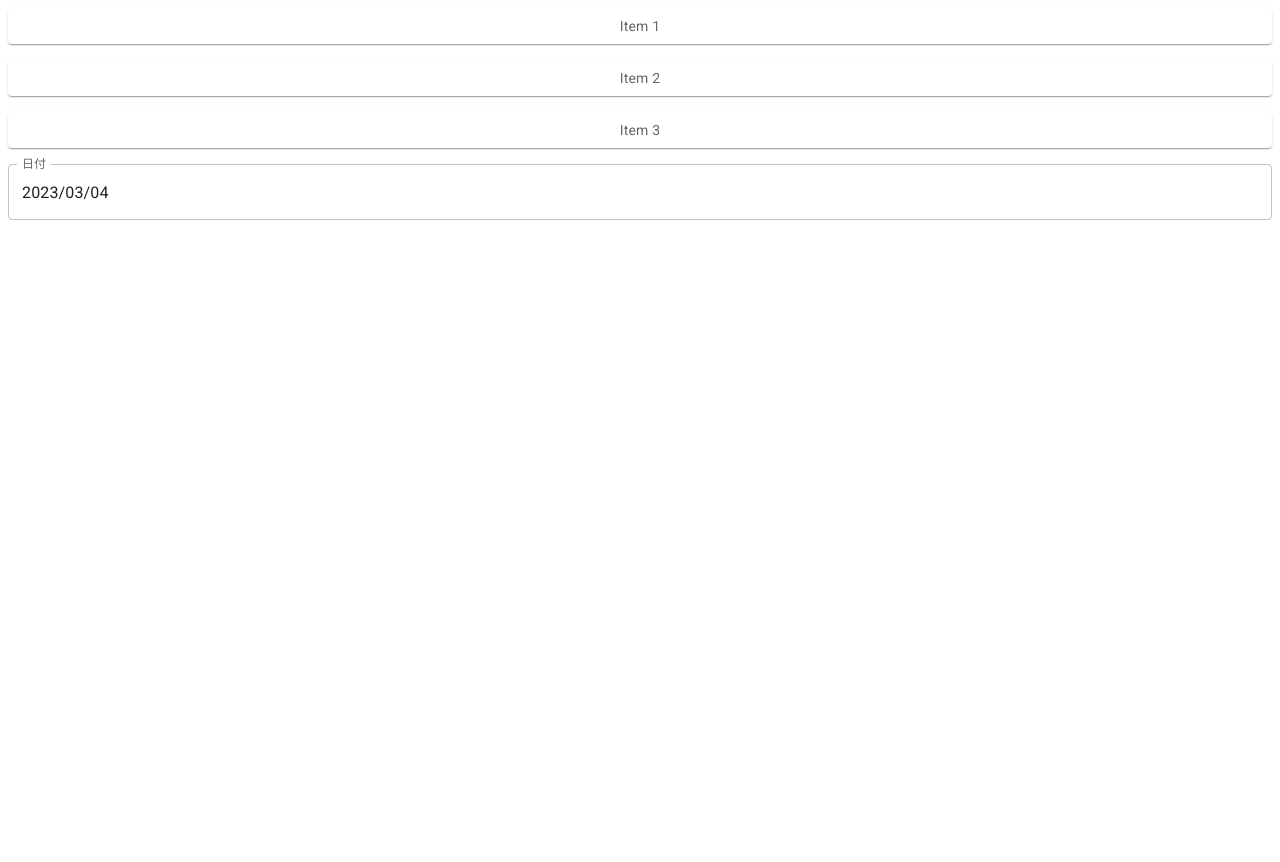
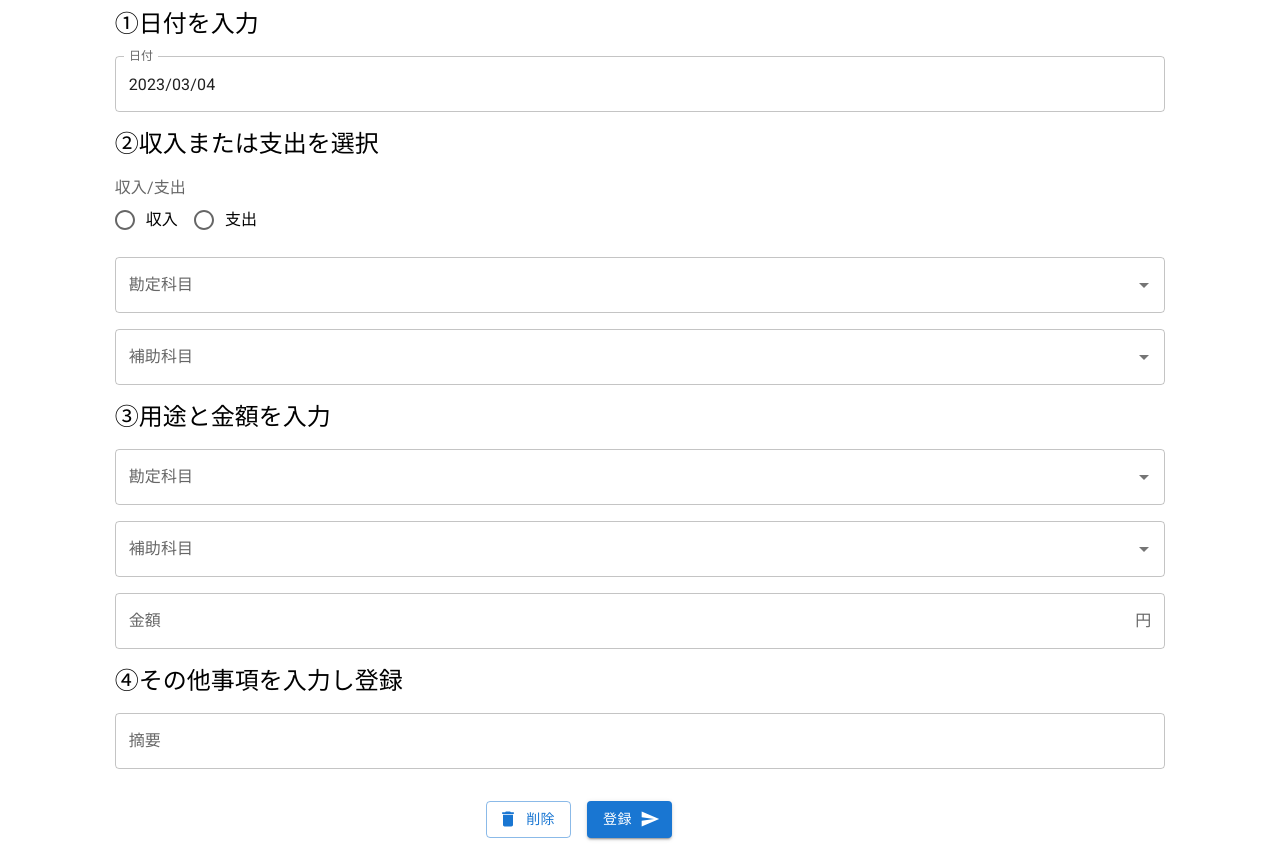
Before and after one commit to dmasuda1116/LIFF_react, a React (Vite) app: page / in a window 1280 px wide. Before the commit the page ends 800 px from the top, so only its background shows below. Built offline with nearby package versions, Linux system fonts and the light colour scheme.

Commit message:
アプリデザイン作成

```diff
--- a/index.html
+++ b/index.html
@@ -5,7 +5,7 @@
     <link rel="icon" href="/src/favicon.ico" />
     <meta name="viewport" content="width=device-width, initial-scale=1.0" />
     <link rel="stylesheet" href="https://fonts.googleapis.com/css?family=Roboto:300,400,500,700&display=swap" />
-    <title>LIFF App</title>
+    <title>LINE de 会計</title>
   </head>
   <body>
     <div id="root"></div>
--- a/package.json
+++ b/package.json
@@ -12,8 +12,10 @@
     "@date-io/date-fns": "1.x",
     "@emotion/react": "^11.10.6",
     "@emotion/styled": "^11.10.6",
+    "@fontsource/roboto": "^4.5.8",
     "@line/liff": "2.21.4",
     "@material-ui/pickers": "^3.3.10",
+    "@mui/icons-material": "^5.11.11",
     "@mui/lab": "^5.0.0-alpha.122",
     "@mui/material": "^5.11.12",
     "@mui/x-date-pickers": "^6.0.0",
--- a/src/App.tsx
+++ b/src/App.tsx
@@ -8,10 +8,29 @@ import Stack from '@mui/material/Stack';
 import { styled } from '@mui/material/styles';
 import { DemoContainer } from '@mui/x-date-pickers/internals/demo';
 import { AdapterDayjs } from '@mui/x-date-pickers/AdapterDayjs';
-import { LocalizationProvider, 	jaJP, DatePicker } from '@mui/x-date-pickers';
+import { LocalizationProvider, jaJP, DatePicker } from '@mui/x-date-pickers';
 import dayjs, { Dayjs } from 'dayjs';
 import 'dayjs/locale/ja';
+import TextField from '@mui/material/TextField';
+import Autocomplete from '@mui/material/Autocomplete';
+import Radio from '@mui/material/Radio';
+import RadioGroup from '@mui/material/RadioGroup';
+import FormControlLabel from '@mui/material/FormControlLabel';
+import FormControl from '@mui/material/FormControl';
+import FormLabel from '@mui/material/FormLabel';
+import OutlinedInput from '@mui/material/OutlinedInput';
+import InputLabel from '@mui/material/InputLabel';
+import InputAdornment from '@mui/material/InputAdornment';
+import DeleteIcon from '@mui/icons-material/Delete';
+import SendIcon from '@mui/icons-material/Send';
+import Typography from '@mui/material/Typography';
+import Grid from '@mui/material/Grid';
 
+const Div = styled('div')(({ theme }) => ({
+  ...theme.typography.button,
+  backgroundColor: theme.palette.background.paper,
+  padding: theme.spacing(1),
+}));
 
 const Item = styled(Paper)(({ theme }) => ({
   backgroundColor: theme.palette.mode === 'dark' ? '#1A2027' : '#fff',
@@ -21,13 +40,22 @@ const Item = styled(Paper)(({ theme }) => ({
   color: theme.palette.text.secondary,
 }));
 
+const Account_name =[
+  {label: "現金", id: 0},
+  {label: "当座預金", id: 1}
+]
+
 function App() {
   return (
+    <Box sx={{ flexGrow: 1 }}>
+      <Grid container spacing={2}>
+        <Grid item xs={1}/>
+        <Grid item xs={10}>
           <Box sx={{ width: '100%' }}>
             <Stack spacing={2}>
-        <Item>Item 1</Item>
-        <Item>Item 2</Item>
-        <Item>Item 3</Item>
+              <Typography variant="h5" gutterBottom>
+                ①日付を入力
+              </Typography>
               <LocalizationProvider dateAdapter={AdapterDayjs} localeText={jaJP.components.MuiLocalizationProvider.defaultProps.localeText} adapterLocale="ja">
                 <DatePicker
                   label="日付"
@@ -37,14 +65,86 @@ function App() {
                     toolbar: {
                       toolbarPlaceholder: "__",
                       toolbarFormat: "YYYY年MM月DD日",
-            hidden: false,
+                      hidden: true,
                     }
                   }}
                 />
               </LocalizationProvider>
+              <Typography variant="h5" gutterBottom>
+                ②収入または支出を選択
+              </Typography>
+              <FormControl>
+                <FormLabel id="demo-row-radio-buttons-group-label">収入/支出</FormLabel>
+                <RadioGroup
+                  row
+                  aria-labelledby="demo-row-radio-buttons-group-label"
+                  name="row-radio-buttons-group"
+                >
+                  <FormControlLabel value="収入" control={<Radio />} label="収入" />
+                  <FormControlLabel value="支出" control={<Radio />} label="支出" />
+                </RadioGroup>
+              </FormControl>
+              <Autocomplete
+                disablePortal
+                id="combo-box-demo"
+                options={Account_name}
+                renderInput={(params) => <TextField {...params} label="勘定科目" />}
+              />
+              <Autocomplete
+                disablePortal
+                id="combo-box-demo"
+                options={Account_name}
+                renderInput={(params) => <TextField {...params} label="補助科目" />}
+              />
+              <Typography variant="h5" gutterBottom>
+                ③用途と金額を入力
+              </Typography>
+              <Autocomplete
+                disablePortal
+                id="combo-box-demo"
+                options={Account_name}
+                renderInput={(params) => <TextField {...params} label="勘定科目" />}
+              />
+              <Autocomplete
+                disablePortal
+                id="combo-box-demo"
+                options={Account_name}
+                renderInput={(params) => <TextField {...params} label="補助科目" />}
+              />
+              <FormControl fullWidth sx={{ m: 1 }}>
+                <InputLabel htmlFor="outlined-adornment-amount">金額</InputLabel>
+                <OutlinedInput
+                  id="outlined-adornment-amount"
+                  endAdornment={<InputAdornment position="end">円</InputAdornment>}
+                  label="金額"
+                />
+              </FormControl>
+              <Typography variant="h5" gutterBottom>
+                ④その他事項を入力し登録
+              </Typography>
+              <TextField id="outlined-basic" label="摘要" variant="outlined" />
+              <Grid container spacing={2}>
+                <Grid item xs={4}/>
+                <Grid item xs={8}>
+                  <Stack direction="row" spacing={2}>
+                    <Button variant="outlined" startIcon={<DeleteIcon />}>
+                      削除
+                    </Button>
+                    <Button variant="contained" endIcon={<SendIcon />}>
+                      登録
+                    </Button>
                   </Stack>
+                </Grid>
+                <Grid item xs={0}/>
+                </Grid>
+            </Stack>
+          </Box>
+         </Grid>
+         <Grid item xs={1}/>
+        </Grid>
       </Box>
   );
 }
 
+
 export default App;
```
Also changed, not shown: 1 other file (tests, documents, lock files or other folders). Lines whose indentation alone changed are shown as unchanged.
